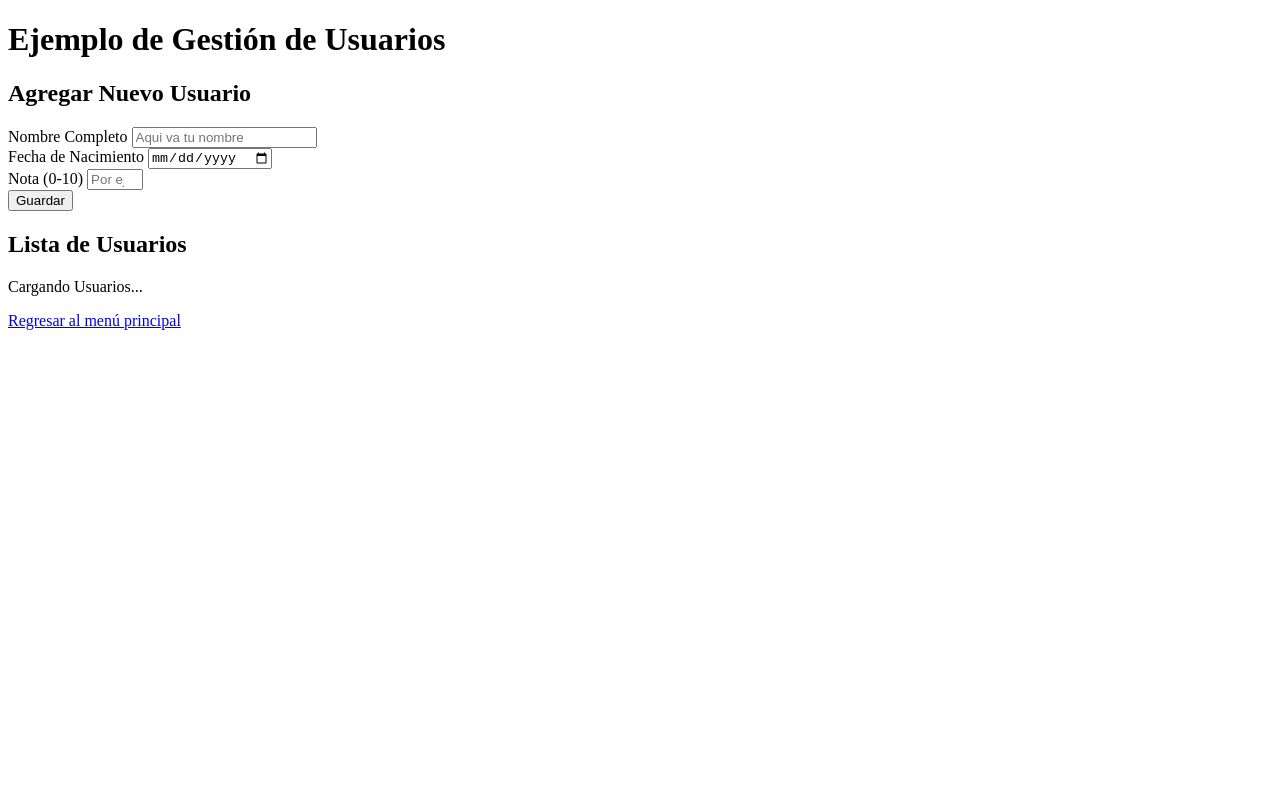
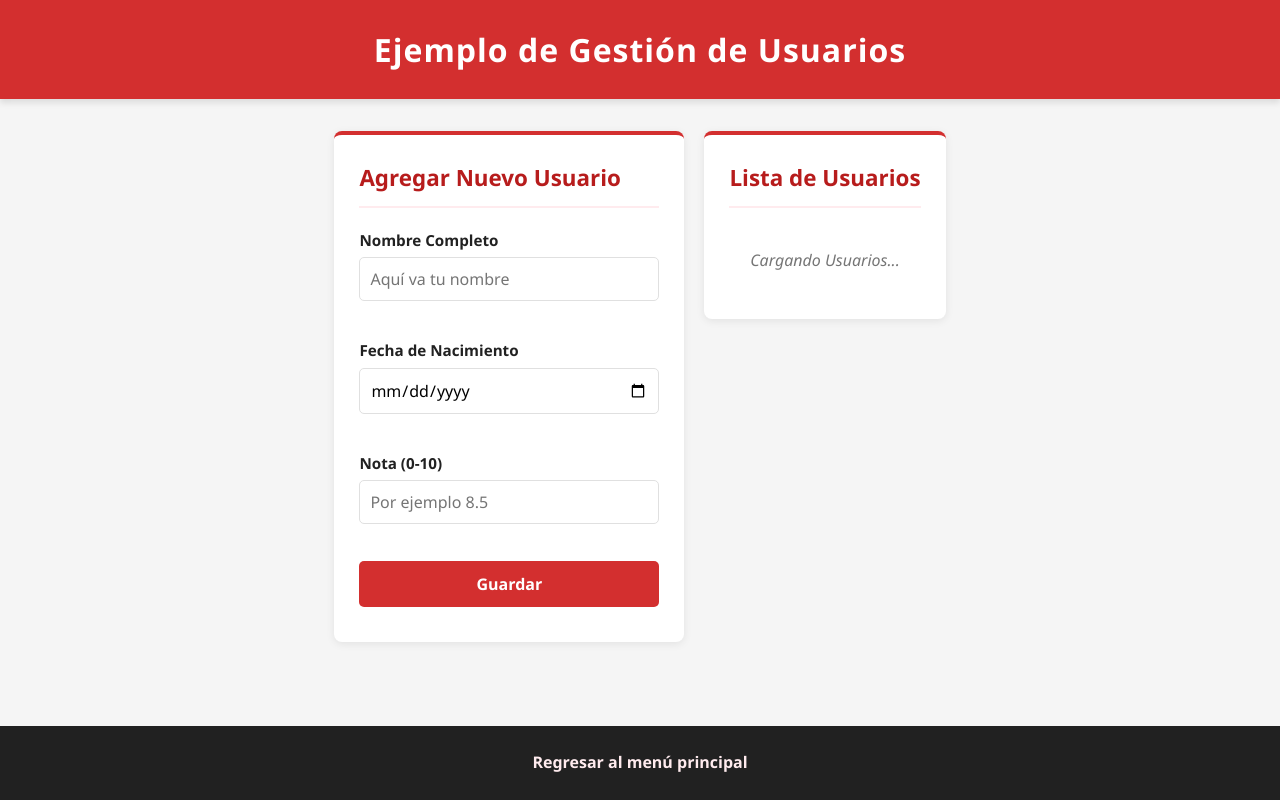
Before and after one commit to Erulees/4IV8_Sandoval_Quezada_Eric_Enrique, a website: page 07CRUD/public/index.html in a window 1280 px wide. Drawn offline with Linux system fonts and the light colour scheme.

Commit message:
Entrega del Portafolio de Evidencias

```diff
--- /dev/null
+++ b/07CRUD/public/css/style.css
@@ -0,0 +1,208 @@
+
+:root {
+    --rojo-primario: #d32f2f;
+    --rojo-oscuro: #b71c1c;
+    --rojo-claro: #ffebee;
+    --fondo-app: #f5f5f5;
+    --texto-oscuro: #212121;
+    --texto-claro: #ffffff;
+    --borde: #e0e0e0;
+    --gris-secundario: #757575;
+    --gris-hover: #e0e0e0;
+}
+
+* {
+    margin: 0;
+    padding: 0;
+    box-sizing: border-box;
+    font-family: 'Segoe UI', Tahoma, Geneva, Verdana, sans-serif;
+}
+
+body {
+    background-color: var(--fondo-app);
+    color: var(--texto-oscuro);
+    line-height: 1.6;
+    display: flex;
+    flex-direction: column;
+    min-height: 100vh;
+}
+
+/* --- Encabezado --- */
+header {
+    background-color: var(--rojo-primario);
+    color: var(--texto-claro);
+    padding: 1.5rem 2rem;
+    text-align: center;
+    box-shadow: 0 4px 6px rgba(0, 0, 0, 0.1);
+}
+
+header h1 {
+    font-size: 2rem;
+    letter-spacing: 1px;
+}
+
+/* --- Contenedor Principal --- */
+main {
+    max-width: 1200px;
+    margin: 2rem auto;
+    padding: 0 20px;
+    display: grid;
+    gap: 20px;
+    grid-template-columns: 1fr; /* 1 columna en móviles */
+    flex: 1;
+}
+
+@media (min-width: 850px) {
+    main {
+        grid-template-columns: 350px 1fr; /* 2 columnas en PC */
+        align-items: start;
+    }
+}
+
+/* --- Tarjetas (Secciones) --- */
+.formulario-section,
+.table-section {
+    background-color: var(--texto-claro);
+    padding: 25px;
+    border-radius: 8px;
+    box-shadow: 0 2px 8px rgba(0,0,0,0.08);
+    border-top: 4px solid var(--rojo-primario);
+}
+
+h2 {
+    color: var(--rojo-oscuro);
+    margin-bottom: 20px;
+    font-size: 1.4rem;
+    border-bottom: 2px solid var(--rojo-claro);
+    padding-bottom: 10px;
+}
+
+/* --- Formularios --- */
+.campo {
+    margin-bottom: 15px;
+    display: flex;
+    flex-direction: column;
+}
+
+label {
+    font-weight: 600;
+    margin-bottom: 5px;
+    color: var(--texto-oscuro);
+    font-size: 0.95rem;
+}
+
+input[type="text"],
+input[type="date"],
+input[type="number"] {
+    padding: 10px;
+    border: 1px solid var(--borde);
+    border-radius: 5px;
+    font-size: 1rem;
+    transition: all 0.3s ease;
+}
+
+input:focus {
+    outline: none;
+    border-color: var(--rojo-primario);
+    box-shadow: 0 0 5px rgba(211, 47, 47, 0.2);
+}
+
+/* Mensajes de error del formulario */
+.error {
+    color: var(--rojo-primario);
+    font-size: 0.85rem;
+    margin-top: 4px;
+    min-height: 18px;
+    display: block;
+}
+
+/* --- Botones --- */
+button {
+    width: 100%;
+    padding: 12px;
+    border: none;
+    border-radius: 5px;
+    font-size: 1rem;
+    font-weight: bold;
+    cursor: pointer;
+    transition: background-color 0.3s, transform 0.1s;
+    margin-bottom: 10px;
+}
+
+#btn-guardar {
+    background-color: var(--rojo-primario);
+    color: var(--texto-claro);
+}
+
+#btn-guardar:hover {
+    background-color: var(--rojo-oscuro);
+}
+
+.btn-secundario {
+    background-color: var(--borde);
+    color: var(--texto-oscuro);
+}
+
+.btn-secundario:hover {
+    background-color: var(--gris-hover);
+}
+
+button:active {
+    transform: translateY(2px);
+}
+
+/* --- Tabla --- */
+.table-section {
+    overflow-x: auto;
+}
+
+table {
+    width: 100%;
+    border-collapse: collapse;
+    margin-top: 15px;
+}
+
+th, td {
+    padding: 12px 15px;
+    text-align: left;
+    border-bottom: 1px solid var(--borde);
+}
+
+th {
+    background-color: var(--rojo-primario);
+    color: var(--texto-claro);
+    font-weight: 600;
+}
+
+tbody tr:hover {
+    background-color: var(--rojo-claro);
+}
+
+#mensaje-carga,
+#mensaje-vacio {
+    text-align: center;
+    color: var(--gris-secundario);
+    font-style: italic;
+    padding: 20px 0;
+}
+
+/* --- Footer --- */
+.container-footer {
+    background-color: var(--texto-oscuro);
+    color: var(--texto-claro);
+    text-align: center;
+    padding: 1.5rem 0;
+    margin-top: auto;
+}
+
+.container-footer a {
+    color: var(--rojo-claro);
+    text-decoration: none;
+    font-weight: bold;
+    transition: color 0.3s;
+}
+
+.container-footer a:hover {
+    color: var(--texto-claro);
+    text-decoration: underline;
+}
--- a/07CRUD/public/index.html
+++ b/07CRUD/public/index.html
@@ -1,49 +1,51 @@
 <!DOCTYPE html>
-<html lang="en">
+<html lang="es">
 <head>
     <meta charset="UTF-8">
     <meta name="viewport" content="width=device-width, initial-scale=1.0">
     <title>Ejemplo de CRUD</title>
+
+    <link rel="stylesheet" href="css/style.css">
 </head>
 <body>
     <header>
         <h1>Ejemplo de Gestión de Usuarios</h1>
     </header>
+
     <main>
-        <section class="formulario-section" >
-            <h2 id="form-titulo" >Agregar Nuevo Usuario</h2>
-            <form  id="form-usuario">
+        <section class="formulario-section">
+            <h2 id="form-titulo">Agregar Nuevo Usuario</h2>
+            <form id="form-usuario">
                 <input type="hidden" id="id-usuario">
-                <div class="campo" >
+
+                <div class="campo">
                     <label for="nombre">Nombre Completo</label>
-                    <input type="text" id="nombre" placeholder="Aqui va tu nombre" maxlength="60" required>
-                    <span id="error-nombre" class="error" ></span>
-
+                    <input type="text" id="nombre" placeholder="Aquí va tu nombre" maxlength="60" required>
+                    <span id="error-nombre" class="error"></span>
                 </div>
 
-                <div class="campo" >
-                    <label for="nombre">Fecha de Nacimiento</label>
+                <div class="campo">
+                    <label for="fecha_nacimiento">Fecha de Nacimiento</label>
                     <input type="date" id="fecha_nacimiento" required>
-                    <span id="error-fecha" class="error" ></span>
-
+                    <span id="error-fecha" class="error"></span>
                 </div>
 
-                <div class="campo" >
-                    <label for="nombre">Nota (0-10)</label>
-                    <input type="number" id="nota" placeholder="Por ejemplo 8.5" min="0" max="10" required>
-                    <span id="error-nota" class="error" ></span>
-
+                <div class="campo">
+                    <label for="nota">Nota (0-10)</label>
+                    <input type="number" id="nota" placeholder="Por ejemplo 8.5" min="0" max="10" step="0.1" required>
+                    <span id="error-nota" class="error"></span>
                 </div>
 
-                <button type="submit" id="btn-guardar"  >Guardar</button>
-                <button type="button" id="btn-cancelar" class="btn-secundario" style="display: none;" >Cancelar</button>
+                <button type="submit" id="btn-guardar">Guardar</button>
+                <button type="button" id="btn-cancelar" class="btn-secundario" style="display: none;">Cancelar</button>
             </form>
         </section>
 
-        <section class="table-section" >
+        <section class="table-section">
             <h2>Lista de Usuarios</h2>
-            <p id="mensaje-carga"  >Cargando Usuarios...</p>
-            <p id="mensaje-vacio" style="display: none; ">No hay Usuarios Registrados</p>
+            <p id="mensaje-carga">Cargando Usuarios...</p>
+            <p id="mensaje-vacio" style="display: none;">No hay Usuarios Registrados</p>
+
             <table id="tabla-usuarios" style="display: none;">
                 <thead>
                     <tr>
@@ -55,8 +57,7 @@
                     </tr>
                 </thead>
                 <tbody id="tbody-usuarios">
-
-                </tbody>
+                    </tbody>
             </table>
         </section>
     </main>
@@ -66,6 +67,5 @@
             <a href="../../index.html">Regresar al menú principal</a>
         </footer>
     </div>
-
 </body>
 </html>
--- /dev/null
+++ b/css/style.css
@@ -0,0 +1,116 @@
+:root {
+    --rojo-primario: #d32f2f; /* Rojo intenso */
+    --rojo-oscuro: #b71c1c;   /* Rojo oscuro/vino para hovers */
+    --rojo-claro: #ffebee;    /* Fondo suave para tarjetas */
+    --fondo-app: #f5f5f5;     /* Gris muy claro para el fondo */
+    --texto-oscuro: #212121;
+    --texto-claro: #ffffff;
+    --borde: #e0e0e0;
+}
+
+* {
+    margin: 0;
+    padding: 0;
+    box-sizing: border-box;
+    font-family: 'Segoe UI', Tahoma, Geneva, Verdana, sans-serif;
+}
+
+body {
+    background-color: var(--fondo-app);
+    color: var(--texto-oscuro);
+    line-height: 1.6;
+}
+
+/* --- Encabezado --- */
+header {
+    background-color: var(--rojo-primario);
+    color: var(--texto-claro);
+    padding: 2.5rem 2rem;
+    text-align: center;
+    box-shadow: 0 4px 6px rgba(0, 0, 0, 0.1);
+}
+
+header h1 {
+    font-size: 2.5rem;
+    letter-spacing: 1px;
+    margin-bottom: 10px;
+}
+
+header p {
+    font-size: 1.2rem;
+    opacity: 0.9;
+}
+
+/* --- Contenedor Principal --- */
+.container {
+    max-width: 900px;
+    margin: -30px auto 2rem auto; /* Sube ligeramente sobre el header */
+    padding: 0 20px;
+    position: relative;
+    z-index: 10;
+}
+
+/* --- Tarjetas / Paneles --- */
+.card {
+    background-color: var(--texto-claro);
+    border-radius: 8px;
+    padding: 25px;
+    margin-bottom: 25px;
+    box-shadow: 0 4px 10px rgba(0,0,0,0.08);
+    border-top: 5px solid var(--rojo-primario);
+    transition: transform 0.2s ease;
+}
+
+.card:hover {
+    transform: translateY(-2px);
+}
+
+.card h2 {
+    color: var(--rojo-oscuro);
+    margin-bottom: 15px;
+    border-bottom: 2px solid var(--rojo-claro);
+    padding-bottom: 10px;
+}
+
+.card p {
+    margin-bottom: 10px;
+}
+
+/* --- Listas de texto normales --- */
+.lista-texto {
+    list-style-type: square;
+    padding-left: 20px;
+    color: var(--texto-oscuro);
+}
+
+.lista-texto li {
+    margin-bottom: 8px;
+}
+
+/* --- Menú de Prácticas (Botones) --- */
+.lista-botones {
+    list-style: none;
+    margin-top: 20px;
+    display: grid;
+    gap: 15px;
+}
+
+.lista-botones a {
+    display: block;
+    background-color: var(--texto-claro);
+    color: var(--rojo-primario);
+    text-decoration: none;
+    padding: 15px 20px;
+    border: 2px solid var(--rojo-primario);
+    border-radius: 6px;
+    font-weight: 600;
+    font-size: 1.1rem;
+    transition: all 0.3s ease;
+    text-align: center;
+}
+
+.lista-botones a:hover {
+    background-color: var(--rojo-primario);
+    color: var(--texto-claro);
+    box-shadow: 0 4px 8px rgba(211, 47, 47, 0.3);
+}
```
Also changed, not shown: index.html (+44 -6 lines).
